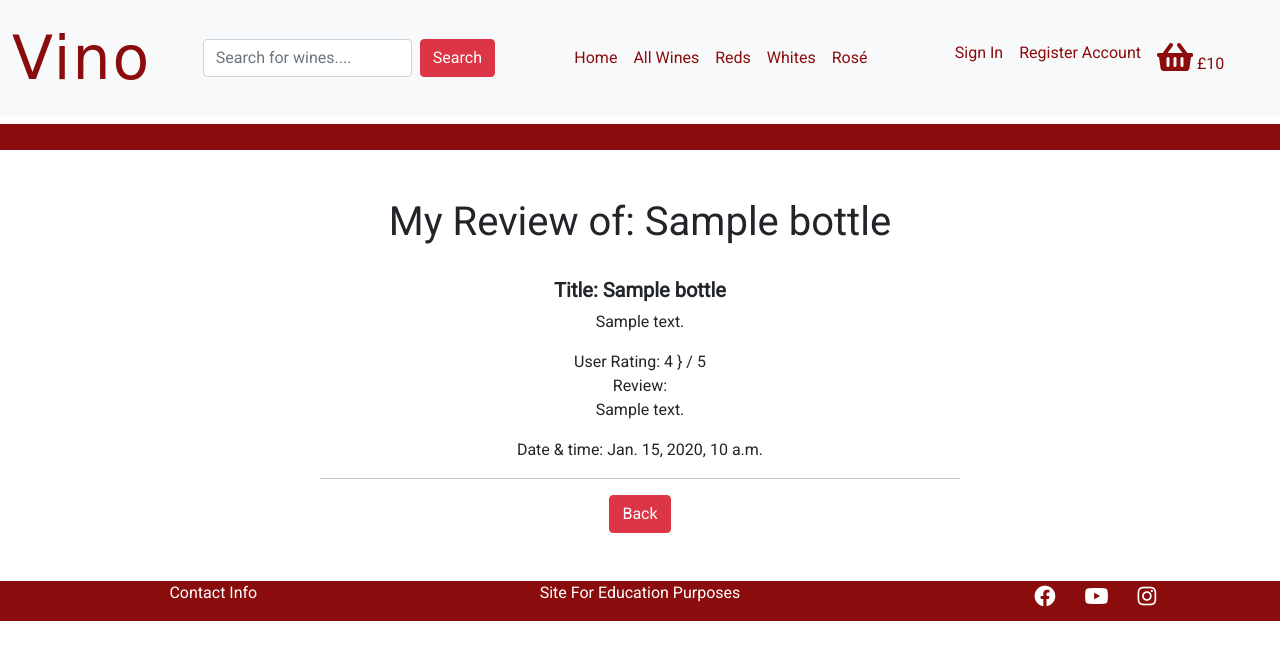
After one commit to Bradders81/vino, a Django app: template reviews/templates/reviews/review_details.html in a window 1280 px wide. The commit adds this page. Shown: the top 660 px of the page. Run offline with Django 3.2, Linux system fonts and the light colour scheme; the template is opened without the code that fills it: most values are stand-ins (such as "Sample title", 1, 10 or a date in 2020); some libraries are stand-ins or nearby versions; some web fonts are replaced.

Commit message:
Add review details_template &view

```diff
--- a/checkout/templates/checkout/checkout_success.html
+++ b/checkout/templates/checkout/checkout_success.html
@@ -36,7 +36,6 @@
 
 				<hr>
 				<!-- Credit/Table taken from Bootstrap and amended for this project -->
-
 				<table class="table table-striped">
 					<thead>
 						<tr>
--- a/products/urls.py
+++ b/products/urls.py
@@ -4,8 +4,8 @@ from . import views
 
 urlpatterns = [
     path('products/', views.products, name='products'),
-    # path('add-product/', views.add_product, name='add-product'),
+    path('add-product/', views.add_product, name='add-product'),
     path('product-info/<str:pk>/', views.product_info, name='product-info'),
-    # path('edit-prodcut/<int:product_id>/', views.product_info,
-    #      name='product-info'),
+    path('edit-prodcut/<int:product_id>/', views.product_info,
+         name='product-info'),
 ]
--- a/profiles1/templates/profiles1/profile.html
+++ b/profiles1/templates/profiles1/profile.html
@@ -17,7 +17,10 @@
 				<h5>Username: {{user}}</h5>
 				{% csrf_token %}
 				{{ form|crispy }}
+				<div>
 				<button type="submit" class="btn btn-danger">Update Information</button>
+				<a class="btn btn-warning" href="{% url 'reviews' %}">My Reviews</a>
+			</div>
 			</form>
 
 			</form>
--- a/profiles1/urls.py
+++ b/profiles1/urls.py
@@ -4,7 +4,6 @@ from .import views
 
 urlpatterns = [
     path('profile/', views.profile, name='profile'),
-    path(
-        'order_history/<order_number>',
+    path('order_history/<str:order_number>/',
         views.order_history, name='order_history'),
 ]
--- /dev/null
+++ b/reviews/templates/reviews/review_details.html
@@ -0,0 +1,32 @@
+{% extends 'base.html' %}
+
+{% block content %}
+
+<div class="row center mt-5">
+    <div class="container">
+    <div class="col-12 col-md-6 center offset-md-3">
+    <h1> My Review of: {{ bottle }} </h1>
+    </div>
+
+    <br>
+    <!-- Table to show the reviews for a particular wine -->
+
+        <div class="col-12 col-md-6 center offset-md-3">
+
+            <div class="review-box">
+                <h5> <strong> Title: {{ bottle.review_name}}</strong></h5>
+                <p>{{ review.review }}</p>
+                <div>User Rating: {{ bottle.rating }} } / 5</div>
+                <div> Review: </div>
+                <p> {{ bottle.review }}</p>
+                <div>Date & time: {{ bottle.date }}</div>
+                <hr>
+
+            </div>
+            <a class="btn btn-danger mb-5" href="{% url 'reviews' %}">Back</a>
+
+        </div>
+</div>
+</div>
+
+{% endblock %}
--- a/reviews/templates/reviews/reviews.html
+++ b/reviews/templates/reviews/reviews.html
@@ -40,7 +40,7 @@
           {% for review in reviews %}
           <tr>
             <td>
-              <a href="" >{{ review.review_name }}</a>
+              <a href="{% url 'review_details' review.id %}">{{ review.review_name }}</a>
             </td>
             <td>{{ review.wine }}</td>
             <td>{{ review.date }}</td>
--- a/reviews/urls.py
+++ b/reviews/urls.py
@@ -4,6 +4,8 @@ from .import views
 
 urlpatterns = [
     path('reviews/', views.user_reviews, name='reviews'),
-    path('display_wine_reviews/<str:wine_id>/',
-         views.display_wine_reviews, name='display_wine_reviews'),
+    path('product_reviews/<str:wine_id>/',
+         views.product_reviews, name='product_reviews'),
+    path('review_details/<str:review_id>/',
+         views.review_details, name='review_details'),
 ]
```
Also changed, not shown: products/templates/products/product-info.html (+3 -5 lines), profiles1/views.py (+4 -6 lines), reviews/templates/reviews/product_reviews.html (+12 -1 lines), reviews/views.py (+16 -3 lines).
